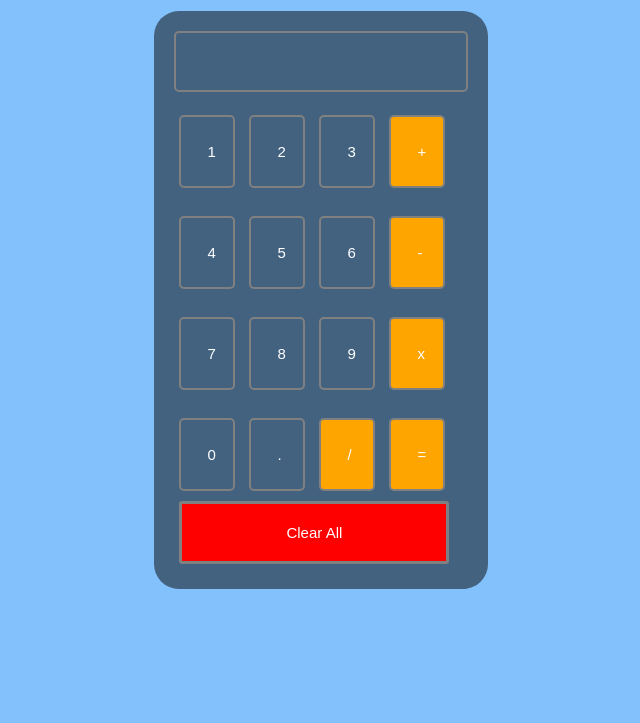
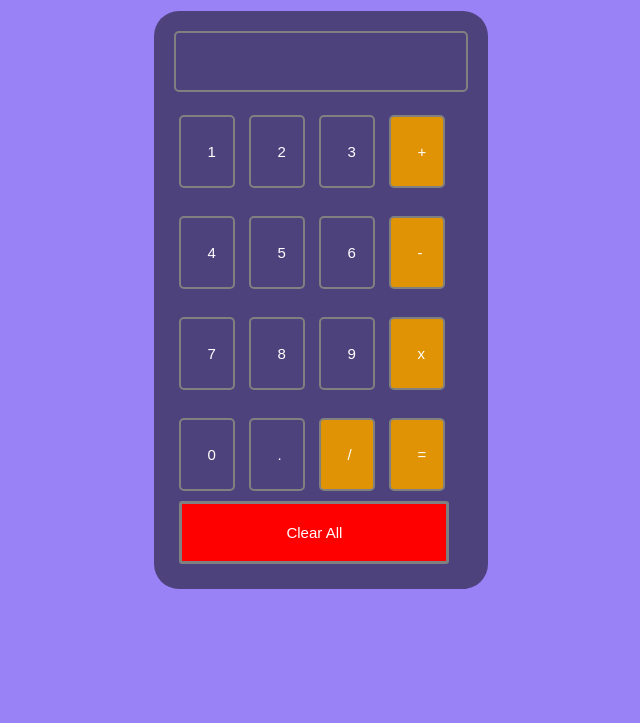
Before and after one commit to GauravPatil1444/Projects, a plain HTML site: page Calculator.html in a window 1280 px wide. Shown: the part 77-800 px from the top of the page, without its empty margins (296-936 px from the left). Drawn offline with Linux system fonts and the light colour scheme.

Commit message:
update1 pushed into production

```diff
--- a/Calculator.html
+++ b/Calculator.html
@@ -2,7 +2,7 @@
 <html lang="en">
 <style>
     body{
-        background-color: rgb(130, 193, 252);
+        background-color: rgb(153, 129, 246);
     }
     .background{
         margin-left: 35%;
@@ -41,7 +41,7 @@
         margin: 20px;
     }
     .opr{
-        background-color: orange;
+        background-color: rgb(224, 148, 5);
     }
 
 </style>
```
